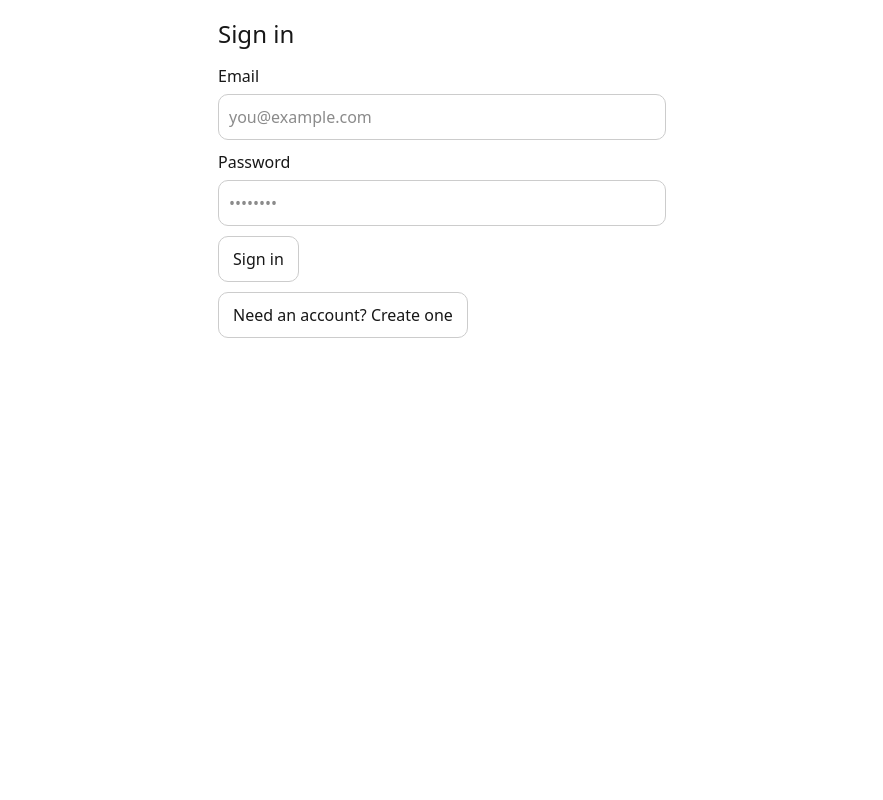
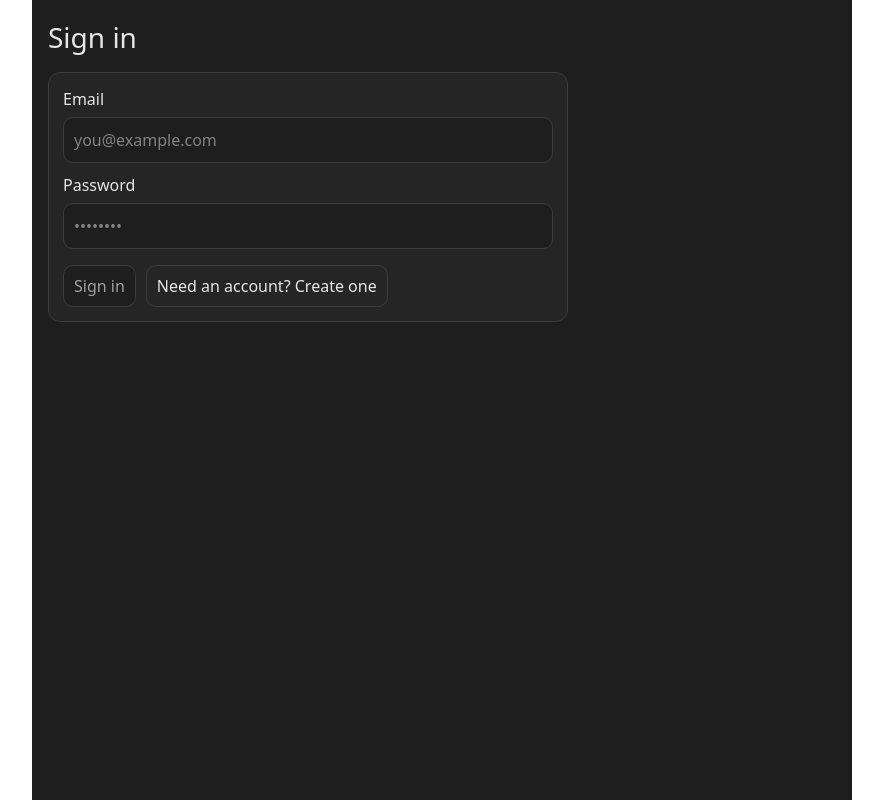
Before and after one commit to marcjzbinden/car-maintenance-app, a Next.js app: page /login in a window 1280 px wide. Shown: the whole page, without its empty margins (198-1081 px from the left). Built offline with nearby package versions, Linux system fonts and the light colour scheme; no server answers.

Commit message:
Centralize UI styles and align pages with consistent layout and navigation

```diff
--- a/app/ideas/page.tsx
+++ b/app/ideas/page.tsx
@@ -1,16 +1,10 @@
 "use client";
 
-import { useEffect, useMemo, useState, type CSSProperties } from "react";
+import { useEffect, useMemo, useState } from "react";
+import { colors, pageStyle, panelStyle, inputStyle, buttonStyle, disabledButtonStyle } from "@/app/uiStyles";
 import { useRouter } from "next/navigation";
 import { supabase } from "@/lib/supabaseClient";
 
-const colors = {
-  bg: "#1e1e1e",
-  panel: "#252526",
-  border: "#3c3c3c",
-  text: "#e6e6e6",
-  muted: "#a0a0a0",
-};
 
 type IdeaRow = {
   id: string;
@@ -36,51 +30,6 @@ export default function IdeasPage() {
   const [title, setTitle] = useState("");
   const [details, setDetails] = useState("");
   const canAdd = useMemo(() => title.trim().length > 0, [title]);
-
-  const pageStyle: CSSProperties = {
-    padding: 16,
-    fontFamily: "system-ui",
-    maxWidth: 820,
-    margin: "0 auto",
-    background: colors.bg,
-    color: colors.text,
-    minHeight: "100vh",
-  };
-
-  const panelStyle: CSSProperties = {
-    border: `1px solid ${colors.border}`,
-    background: colors.panel,
-    borderRadius: 12,
-    padding: 14,
-  };
-
-  const inputStyle: CSSProperties = {
-    display: "block",
-    width: "100%",
-    padding: 10,
-    borderRadius: 10,
-    border: `1px solid ${colors.border}`,
-    background: colors.bg,
-    color: colors.text,
-    marginTop: 6,
-  };
-
-  const buttonStyle: CSSProperties = {
-    padding: "8px 10px",
-    borderRadius: 10,
-    border: `1px solid ${colors.border}`,
-    background: colors.panel,
-    color: colors.text,
-    cursor: "pointer",
-    whiteSpace: "nowrap",
-  };
-
-  const disabledButtonStyle: CSSProperties = {
-    ...buttonStyle,
-    background: colors.bg,
-    color: colors.muted,
-    cursor: "not-allowed",
-  };
 
   async function loadIdeas(gid: string) {
     const { data, error } = await supabase
--- a/app/login/page.tsx
+++ b/app/login/page.tsx
@@ -1,11 +1,13 @@
 "use client";
 
 import { useState } from "react";
+import { useRouter } from "next/navigation";
 import { supabase } from "@/lib/supabaseClient";
-import { useRouter } from "next/navigation";
+import { colors, pageStyle, panelStyle, inputStyle, buttonStyle, disabledButtonStyle } from "@/app/uiStyles";
 
 export default function LoginPage() {
   const router = useRouter();
+
   const [email, setEmail] = useState("");
   const [password, setPassword] = useState("");
   const [mode, setMode] = useState<"signin" | "signup">("signin");
@@ -13,20 +15,21 @@ export default function LoginPage() {
   const [busy, setBusy] = useState(false);
   const [displayName, setDisplayName] = useState("");
 
+  const canSubmit = !!email.trim() && !!password && (!busy);
 
   async function submit() {
     setMsg(null);
-    setBusy(true);
+
     if (mode === "signup" && displayName.trim().length === 0) {
       setMsg("Please enter a display name.");
-  setBusy(false);
       return;
     }
 
+    setBusy(true);
     try {
       if (mode === "signup") {
         const { error } = await supabase.auth.signUp({
-  email,
+          email: email.trim(),
           password,
           options: {
             data: {
@@ -36,13 +39,19 @@ export default function LoginPage() {
         });
 
         if (error) throw error;
+
         setMsg("Account created. You can sign in now.");
         setDisplayName("");
         setMode("signin");
       } else {
-        const { error } = await supabase.auth.signInWithPassword({ email, password });
+        const { error } = await supabase.auth.signInWithPassword({
+          email: email.trim(),
+          password,
+        });
+
         if (error) throw error;
-        router.push("/");
+
+        router.push("/"); // consistent with your nav pattern
       }
     } catch (e: any) {
       setMsg(e?.message ?? "Something went wrong");
@@ -52,37 +61,36 @@ export default function LoginPage() {
   }
 
   return (
-    <main style={{ padding: 16, fontFamily: "system-ui", maxWidth: 480, margin: "0 auto" }}>
-      <h1 style={{ fontSize: 24, marginBottom: 12 }}>
+    <main style={pageStyle}>
+      <div style={{ display: "flex", justifyContent: "space-between", gap: 12, alignItems: "center" }}>
+        <h1 style={{ fontSize: 28, margin: 0 }}>
           {mode === "signin" ? "Sign in" : "Create account"}
         </h1>
+      </div>
+
+      <section style={{ ...panelStyle, marginTop: 14, maxWidth: 520 }}>
+        <div style={{ display: "grid", gap: 10 }}>
           {mode === "signup" && (
             <label>
-    Display Name
+              Display name
               <input
                 value={displayName}
                 onChange={(e) => setDisplayName(e.target.value)}
                 placeholder="Marc, Jacob, Emma..."
-      style={{
-        display: "block",
-        width: "100%",
-        padding: 10,
-        borderRadius: 10,
-        border: "1px solid #ccc",
-        marginTop: 6,
-      }}
+                style={inputStyle}
               />
             </label>
           )}
 
-      <div style={{ display: "grid", gap: 10 }}>
           <label>
             Email
             <input
               value={email}
               onChange={(e) => setEmail(e.target.value)}
               placeholder="you@example.com"
-            style={{ display: "block", width: "100%", padding: 10, borderRadius: 10, border: "1px solid #ccc", marginTop: 6 }}
+              type="email"
+              autoComplete="email"
+              style={inputStyle}
             />
           </label>
 
@@ -92,42 +100,44 @@ export default function LoginPage() {
               value={password}
               onChange={(e) => setPassword(e.target.value)}
               type="password"
+              autoComplete={mode === "signin" ? "current-password" : "new-password"}
               placeholder="••••••••"
-            style={{ display: "block", width: "100%", padding: 10, borderRadius: 10, border: "1px solid #ccc", marginTop: 6 }}
+              style={inputStyle}
             />
           </label>
 
+          <div style={{ display: "flex", gap: 10, flexWrap: "wrap", marginTop: 6 }}>
             <button
               onClick={submit}
-          disabled={busy || !email || !password}
-          style={{
-            padding: "10px 14px",
-            borderRadius: 10,
-            border: "1px solid #ccc",
-            background: "#fff",
-            cursor: "pointer",
-            width: "fit-content",
-          }}
+              disabled={!canSubmit || (mode === "signup" && displayName.trim().length === 0)}
+              style={
+                !canSubmit || (mode === "signup" && displayName.trim().length === 0)
+                  ? disabledButtonStyle
+                  : buttonStyle
+              }
             >
               {busy ? "Working..." : mode === "signin" ? "Sign in" : "Create account"}
             </button>
 
             <button
-          onClick={() => setMode(mode === "signin" ? "signup" : "signin")}
-          style={{
-            padding: "10px 14px",
-            borderRadius: 10,
-            border: "1px solid #ccc",
-            background: "#fff",
-            cursor: "pointer",
-            width: "fit-content",
+              onClick={() => {
+                setMsg(null);
+                setMode(mode === "signin" ? "signup" : "signin");
               }}
+              style={buttonStyle}
+              disabled={busy}
             >
               {mode === "signin" ? "Need an account? Create one" : "Already have an account? Sign in"}
             </button>
+          </div>
 
-        {msg && <p>{msg}</p>}
+          {msg && (
+            <p style={{ margin: 0, color: msg.toLowerCase().includes("error") ? "#ff8080" : colors.muted }}>
+              {msg}
+            </p>
+          )}
         </div>
+      </section>
     </main>
   );
 }
--- a/app/members/page.tsx
+++ b/app/members/page.tsx
@@ -1,16 +1,9 @@
 "use client";
 
-import { useEffect, useMemo, useState, type CSSProperties } from "react";
+import { useEffect, useMemo, useState } from "react";
+import { colors, pageStyle, panelStyle, inputStyle, buttonStyle, disabledButtonStyle } from "@/app/uiStyles";
 import { useRouter } from "next/navigation";
 import { supabase } from "@/lib/supabaseClient";
-
-const colors = {
-  bg: "#1e1e1e",
-  panel: "#252526",
-  border: "#3c3c3c",
-  text: "#e6e6e6",
-  muted: "#a0a0a0",
-};
 
 type Role = "member" | "owner";
 
@@ -48,51 +41,6 @@ export default function MembersPage() {
   }, [profiles]);
 
   const memberIds = useMemo(() => new Set(members.map((m) => m.user_id)), [members]);
-const pageStyle: CSSProperties = {
-  padding: 16,
-  fontFamily: "system-ui",
-  maxWidth: 820,
-  margin: "0 auto",
-  background: colors.bg,
-  color: colors.text,
-  minHeight: "100vh",
-};
-
-const panelStyle: CSSProperties = {
-  border: `1px solid ${colors.border}`,
-  background: colors.panel,
-  borderRadius: 12,
-  padding: 14,
-};
-
-const inputStyle: CSSProperties = {
-  display: "block",
-  width: "100%",
-  padding: 10,
-  borderRadius: 10,
-  border: `1px solid ${colors.border}`,
-  background: colors.bg,
-  color: colors.text,
-  marginTop: 6,
-};
-
-const buttonStyle: CSSProperties = {
-  padding: "8px 10px",
-  borderRadius: 10,
-  border: `1px solid ${colors.border}`,
-  background: colors.panel,
-  color: colors.text,
-  cursor: "pointer",
-  whiteSpace: "nowrap",
-};
-
-const disabledButtonStyle: CSSProperties = {
-  ...buttonStyle,
-  background: colors.bg,
-  color: colors.muted,
-  cursor: "not-allowed",
-};
-
   const availableProfiles = useMemo(() => {
     // Only show people not already in this garage
     return profiles.filter((p) => !memberIds.has(p.id));
@@ -267,7 +215,7 @@ if (checkErr) {
               <select
                 value={selectedUserId}
                 onChange={(e) => setSelectedUserId(e.target.value)}
-                style={{ display: "block", width: "100%", padding: 10, borderRadius: 10, border: "1px solid #ccc", marginTop: 6 }}
+                style={inputStyle}
               >
                 <option value="">Select a user…</option>
                 {availableProfiles.map((p) => (
@@ -284,7 +232,7 @@ if (checkErr) {
                 <select
                   value={newRole}
                   onChange={(e) => setNewRole(e.target.value as Role)}
-                  style={{ padding: 8, borderRadius: 10, border: "1px solid #ccc" }}
+                  style={inputStyle}
                 >
                   <option value="member">member</option>
                   <option value="owner">owner</option>
@@ -330,7 +278,7 @@ if (checkErr) {
                         value={m.role}
                         onChange={(e) => updateRole(m.user_id, e.target.value as Role)}
                         disabled={working}
-                        style={{ padding: 8, borderRadius: 10, border: "1px solid #ccc" }}
+                        style={inputStyle}
                       >
                         <option value="member">member</option>
                         <option value="owner">owner</option>
--- a/app/profile/page.tsx
+++ b/app/profile/page.tsx
@@ -3,10 +3,13 @@
 import { useEffect, useState } from "react";
 import { useRouter } from "next/navigation";
 import { supabase } from "@/lib/supabaseClient";
+import { colors, pageStyle, panelStyle, inputStyle, buttonStyle, disabledButtonStyle } from "@/app/uiStyles";
 
 export default function ProfilePage() {
   const router = useRouter();
+
   const [loading, setLoading] = useState(true);
+  const [saving, setSaving] = useState(false);
   const [displayName, setDisplayName] = useState("");
   const [msg, setMsg] = useState<string | null>(null);
 
@@ -18,8 +21,7 @@ export default function ProfilePage() {
         return;
       }
 
-      const current =
-        (data.user.user_metadata as any)?.display_name ?? "";
+      const current = (data.user.user_metadata as any)?.display_name ?? "";
       setDisplayName(current);
       setLoading(false);
     })();
@@ -34,69 +36,60 @@ export default function ProfilePage() {
       return;
     }
 
+    setSaving(true);
     const { error } = await supabase.auth.updateUser({
       data: { display_name: name },
     });
 
     if (error) {
       setMsg(error.message);
+      setSaving(false);
       return;
     }
 
     setMsg("Saved!");
+    setSaving(false);
   }
 
   if (loading) {
     return (
-      <main style={{ padding: 16, fontFamily: "system-ui" }}>
-        <p>Loading…</p>
+      <main style={pageStyle}>
+        <p style={{ opacity: 0.8 }}>Loading…</p>
       </main>
     );
   }
 
   return (
-    <main
-      style={{
-        padding: 16,
-        fontFamily: "system-ui",
-        maxWidth: 520,
-        margin: "0 auto",
-      }}
-    >
-      <h1 style={{ fontSize: 24, marginBottom: 12 }}>Profile</h1>
+    <main style={pageStyle}>
+      <div style={{ display: "flex", justifyContent: "space-between", gap: 12, alignItems: "center" }}>
+        <h1 style={{ fontSize: 28, margin: 0 }}>Profile</h1>
 
+        <div style={{ display: "flex", gap: 8 }}>
+          <button onClick={() => router.push("/")} style={buttonStyle}>
+            ← Back
+          </button>
+        </div>
+      </div>
+
+      <section style={{ ...panelStyle, marginTop: 14, maxWidth: 520 }}>
         <label>
-        Display Name
+          Display name
           <input
             value={displayName}
             onChange={(e) => setDisplayName(e.target.value)}
             placeholder="Marc, Jacob, Emma..."
-          style={{
-            display: "block",
-            width: "100%",
-            padding: 10,
-            borderRadius: 10,
-            border: "1px solid #ccc",
-            marginTop: 6,
-          }}
+            style={inputStyle}
           />
         </label>
 
-      <button
-        onClick={save}
-        style={{
-          marginTop: 12,
-          padding: "10px 14px",
-          borderRadius: 10,
-          border: "1px solid #ccc",
-          background: "#fff",
-          cursor: "pointer",
-        }}
-      >
-        Save
+        <div style={{ display: "flex", gap: 10, marginTop: 12, alignItems: "center", flexWrap: "wrap" }}>
+          <button onClick={save} disabled={saving} style={saving ? disabledButtonStyle : buttonStyle}>
+            {saving ? "Saving..." : "Save"}
           </button>
 
-      {msg && <p style={{ marginTop: 10 }}>{msg}</p>}
+          {msg && <span style={{ color: msg === "Saved!" ? colors.muted : "#ff8080" }}>{msg}</span>}
+        </div>
+      </section>
     </main>
   );
 }
--- /dev/null
+++ b/app/uiStyles.ts
@@ -0,0 +1,54 @@
+import type { CSSProperties } from "react";
+
+export const colors = {
+  bg: "#1e1e1e",
+  panel: "#252526",
+  border: "#3c3c3c",
+  text: "#e6e6e6",
+  muted: "#a0a0a0",
+};
+
+export const pageStyle: CSSProperties = {
+  padding: 16,
+  fontFamily: "system-ui",
+  maxWidth: 820,
+  margin: "0 auto",
+  background: colors.bg,
+  color: colors.text,
+  minHeight: "100vh",
+};
+
+export const panelStyle: CSSProperties = {
+  border: `1px solid ${colors.border}`,
+  background: colors.panel,
+  borderRadius: 12,
+  padding: 14,
+};
+
+export const inputStyle: CSSProperties = {
+  display: "block",
+  width: "100%",
+  padding: 10,
+  borderRadius: 10,
+  border: `1px solid ${colors.border}`,
+  background: colors.bg,
+  color: colors.text,
+  marginTop: 6,
+};
+
+export const buttonStyle: CSSProperties = {
+  padding: "8px 10px",
+  borderRadius: 10,
+  border: `1px solid ${colors.border}`,
+  background: colors.panel,
+  color: colors.text,
+  cursor: "pointer",
+  whiteSpace: "nowrap",
+};
+
+export const disabledButtonStyle: CSSProperties = {
+  ...buttonStyle,
+  background: colors.bg,
+  color: colors.muted,
+  cursor: "not-allowed",
+};
```
Lines whose indentation alone changed are shown as unchanged.
